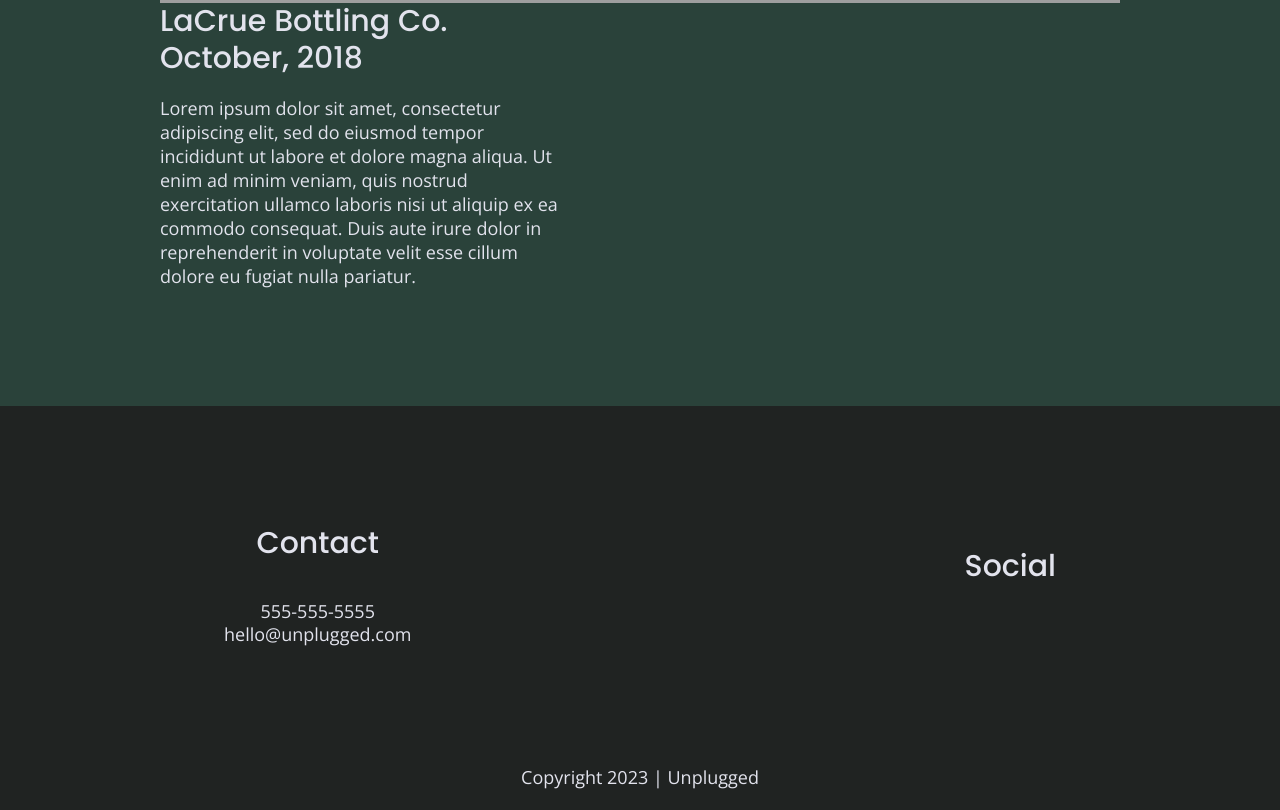
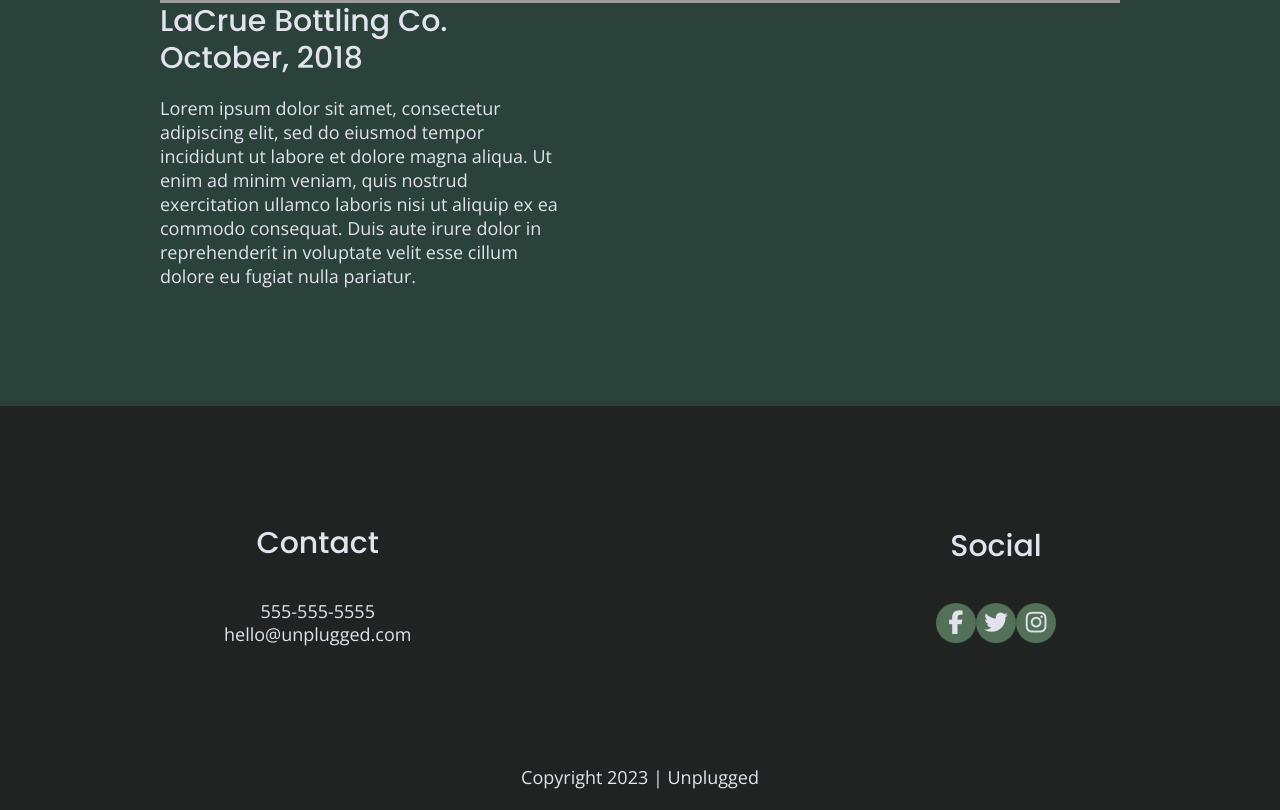
Before and after one commit to missywalker/unplugged-project, a website built with Parcel: page index.html in a window 1280 px wide. Shown: the part 2866-3676 px from the top of the page. Built offline with nearby package versions, Linux system fonts and the light colour scheme; grey boxes are pictures that could not be loaded.

Commit message:
Added social icons

```diff
--- a/css/main.css
+++ b/css/main.css
@@ -257,18 +257,25 @@ footer .social-icons {
   display: flex;
   justify-content: space-around;
   align-items: center;
-  /*font-size: 1.31em;*/
 }
 
 footer .social-icons p {
   display: flex;
   justify-content: center;
   align-items: center;
+  background-color: #527158;
+  border-radius: 50%;
+  width: 40px;
+  height: 40px;
+}
+
+footer .social-icons p i {
+  font-size: 1.3125em;
 }
 
 footer .copyright {
   margin: 20px 0;
-  /*text-align: center;*/
+ /*text-align: center;*/
 }
 /********** Mobile  Styles for HOMEPAGE **********/
 
--- a/index.html
+++ b/index.html
@@ -154,10 +154,10 @@
             </div>
              <div class="social">
                  <h4>Social</h4>
-                    <div class="social icons">
-                    <p><a href="https://www.facebook.com/yoursite" target="_blank" rel="noopener"></a></p>
-                    <p><a href="https://twitter.com/missymisteryy" target="_blank" rel="noopener"></a></p>
-                    <p><a href="https://instagram.com/ohmyitsmissy" target="_blank" rel="noopener"></a></p>
+                    <div class="social-icons">
+                    <p><a href="https://www.facebook.com/yoursite" target="_blank" rel="noopener"><i class= "fab fa-facebook-f"></i></a></p>
+                    <p><a href="https://twitter.com/missymisteryy" target="_blank" rel="noopener"><i class="fab fa-twitter"></i></a></p>
+                    <p><a href="https://instagram.com/ohmyitsmissy" target="_blank" rel="noopener"><i class="fab fa-instagram"></i></a></p>
                 </div>
             </div>
           </div>    <!-- Footer content ends-->
```
Also changed, not shown: about/index.html (+4 -3 lines), faq/index.html (+4 -4 lines).
